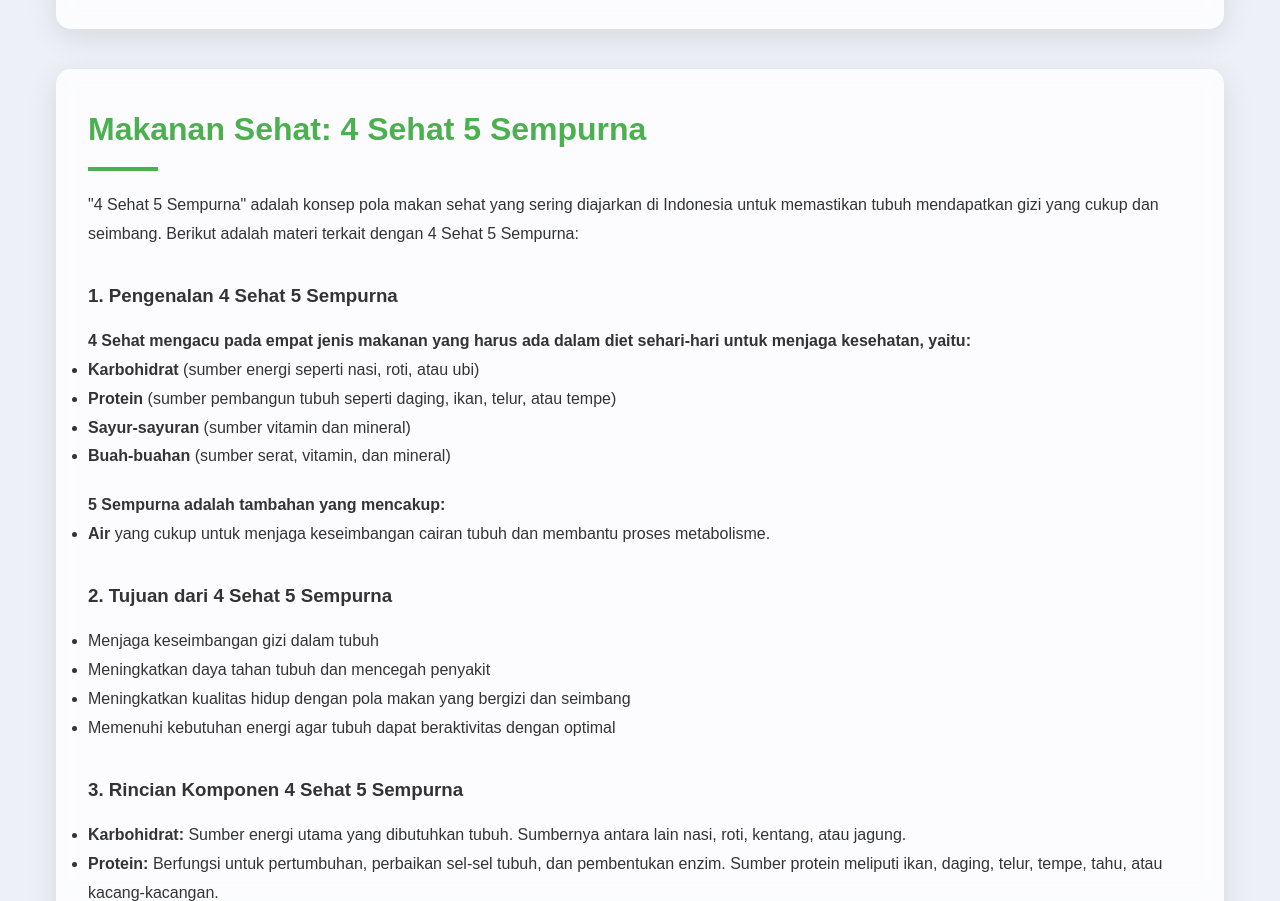
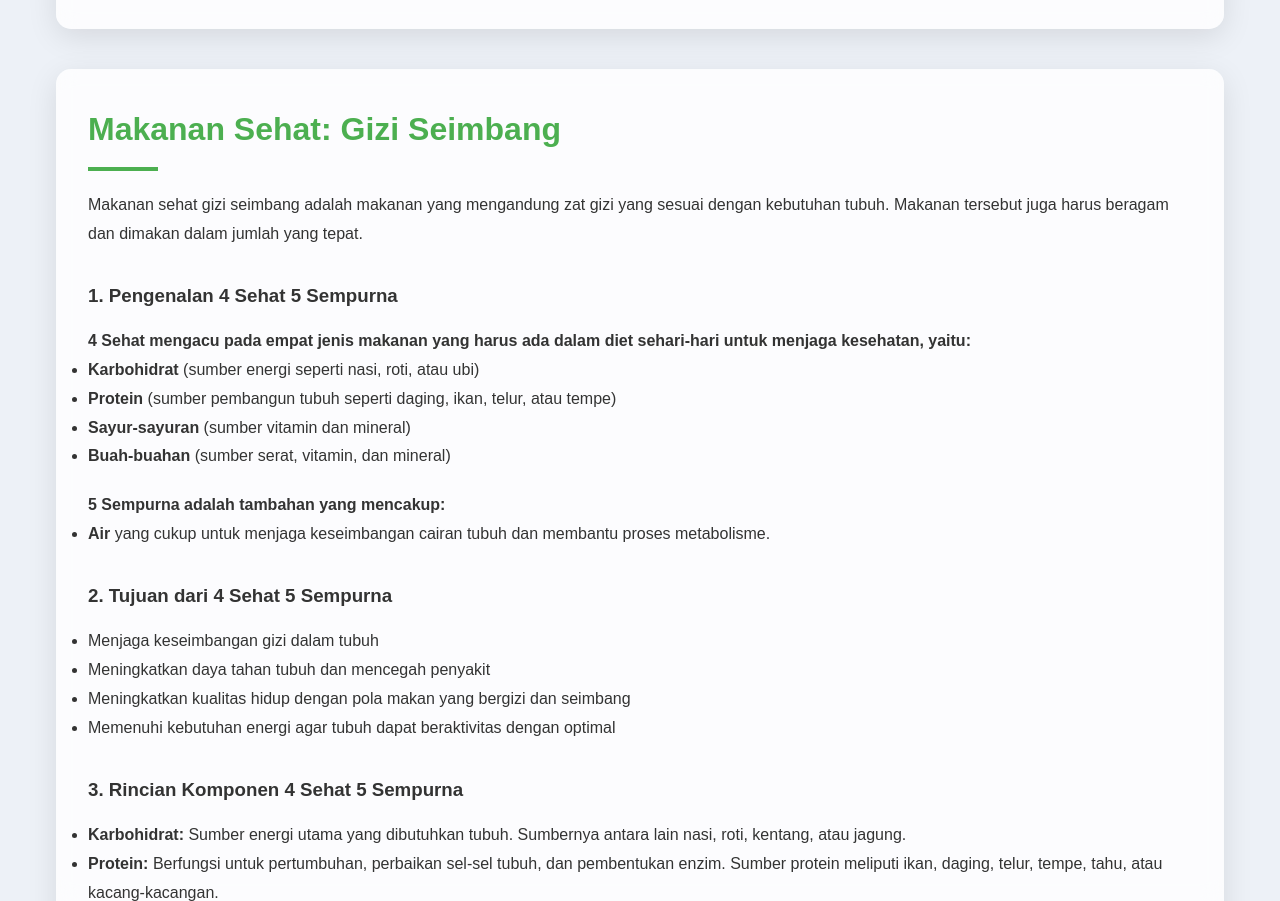
Before and after one commit to Zen-Vepley/BIM-Calculator-Website, a plain HTML site: page index.html in a window 1280 px wide. Shown: the part 4561-5462 px from the top of the page. Drawn offline with Linux system fonts and the light colour scheme.

Commit message:
index.html

```diff
--- a/index.html
+++ b/index.html
@@ -151,10 +151,10 @@
             </ul>
         </section>
         <section id="makanan-sehat" style="line-height: 1.8;">
-            <h2 style="margin-bottom: 20px;">Makanan Sehat: 4 Sehat 5 Sempurna</h2>
+            <h2 style="margin-bottom: 20px;">Makanan Sehat: Gizi Seimbang</h2>
 
             <p style="margin-bottom: 20px;">
-                "4 Sehat 5 Sempurna" adalah konsep pola makan sehat yang sering diajarkan di Indonesia untuk memastikan tubuh mendapatkan gizi yang cukup dan seimbang. Berikut adalah materi terkait dengan 4 Sehat 5 Sempurna:
+                Makanan sehat gizi seimbang adalah makanan yang mengandung zat gizi yang sesuai dengan kebutuhan tubuh. Makanan tersebut juga harus beragam dan dimakan dalam jumlah yang tepat.
             </p>
 
             <h3 style="margin-top: 30px; margin-bottom: 15px;">1. Pengenalan 4 Sehat 5 Sempurna</h3>
```
